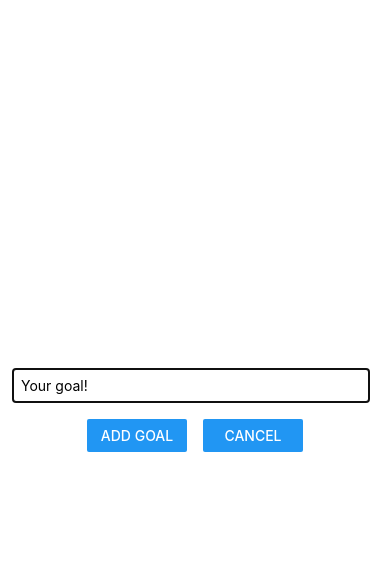
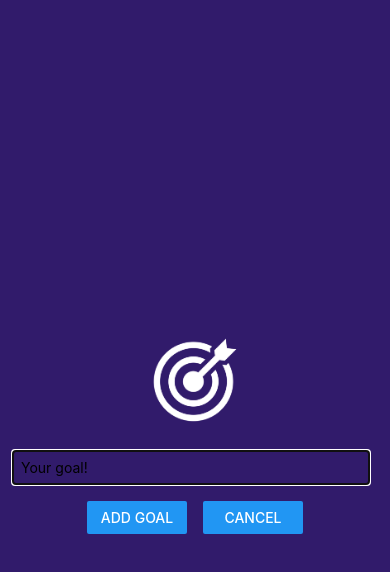
Before and after one commit to maurosterpin/Goals_app, a React Native app: screen / in a window 390 px wide. Both pictures are taken after a click on the button "ADD NEW GOAL". Shown: the top 572 px of the page. Built offline with nearby package versions, Linux system fonts and the light colour scheme.

Commit message:
Added image

```diff
--- a/components/GoalInput.js
+++ b/components/GoalInput.js
@@ -1,5 +1,12 @@
 import { useState } from "react";
-import { View, TextInput, Button, StyleSheet, Modal } from "react-native";
+import {
+  View,
+  TextInput,
+  Button,
+  StyleSheet,
+  Modal,
+  Image,
+} from "react-native";
 
 function GoalInput(props) {
   const [enteredGoalText, setEnteredGoalText] = useState("");
@@ -13,6 +20,10 @@
   return (
     <Modal visible={props.visible} animationType="slide">
       <View style={styles.inputContainer}>
+        <Image
+          style={styles.image}
+          source={require("../assets/images/goal.png")}
+        />
         <TextInput
           style={styles.textInput}
           placeholder="Your goal!"
@@ -37,10 +48,13 @@
     flex: 1,
     justifyContent: "center",
     alignItems: "center",
-    marginBottom: 24,
-    borderBottomWidth: 1,
-    borderBottomColor: "#cccccc",
     padding: 16,
+    backgroundColor: "#311b6b",
+  },
+  image: {
+    width: 100,
+    height: 100,
+    margin: 20,
   },
   textInput: {
     borderWidth: 1,
```
Also changed, not shown: assets/images/goal.png (added).
